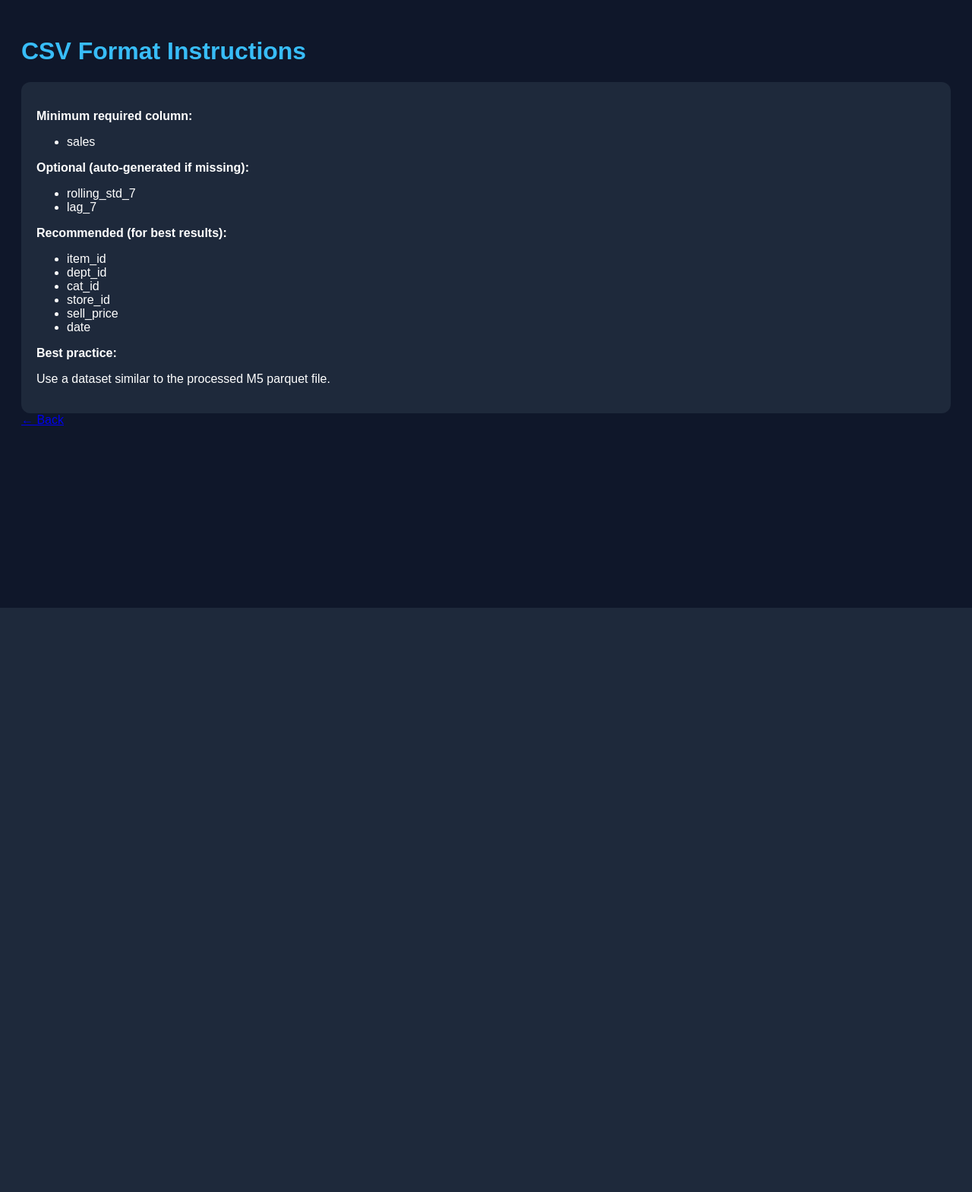
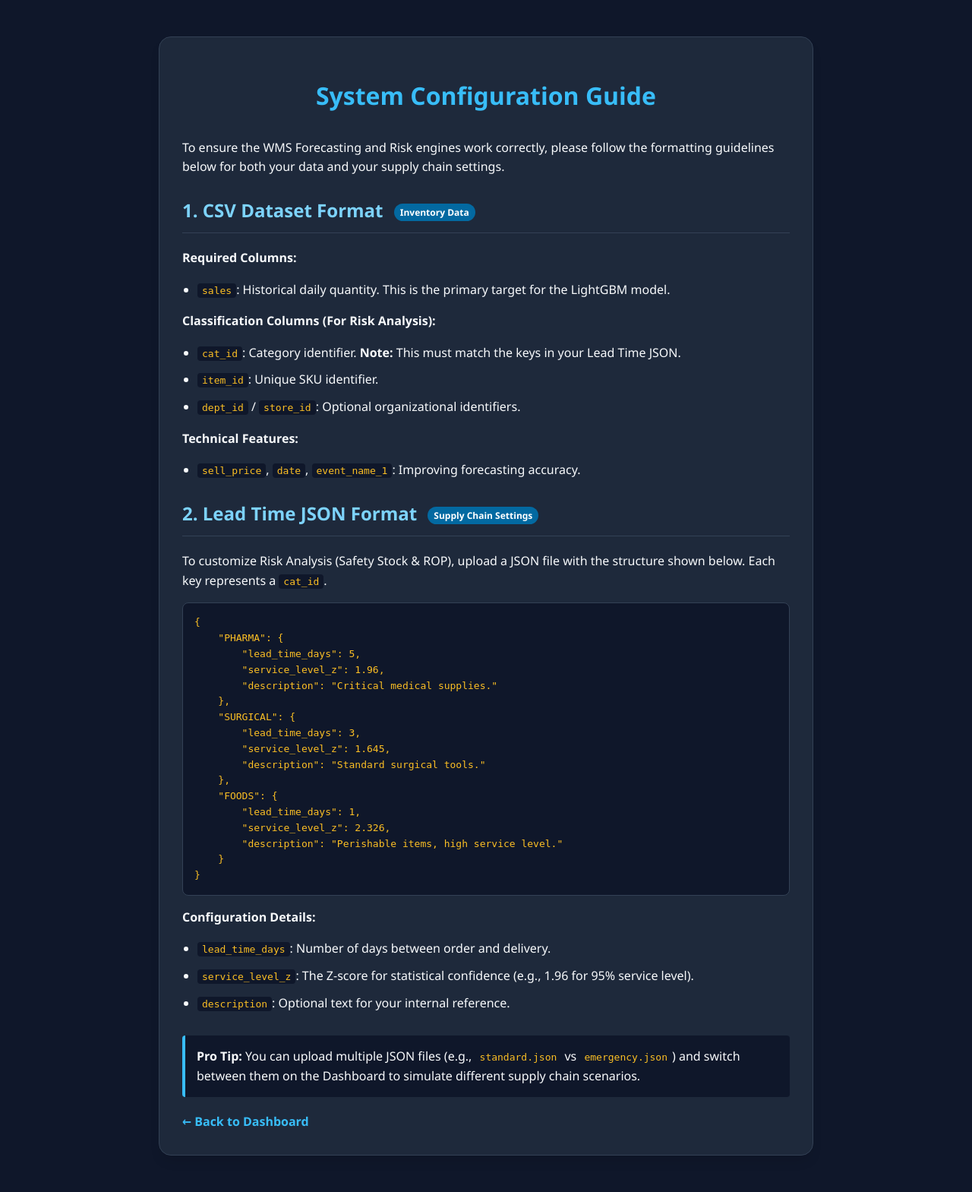
Before and after one commit to Harsh-Jagda/ICT304_Project, a Flask app: page /instructions in a window 1280 px wide. Shown: the whole page at 76% size. Before the commit the page ends 800 px from the top, so only its background shows below. Run offline with Flask 3, Linux system fonts and the light colour scheme.

Commit message:
Integration works with csv that follow the instructions

```diff
--- a/backend/routes.py
+++ b/backend/routes.py
@@ -1,5 +1,6 @@
 from flask import Blueprint, render_template, request, redirect, url_for, render_template_string, flash, current_app, session
 import os
+import json
 from auth import (
     check_login,
     login_user,
@@ -35,33 +36,39 @@
     return render_template("login.html", error=error)
 
 
-# ---------------- DASHBOARD ----------------
 @routes.route("/dashboard")
 def dashboard():
     if not role_required(["admin", "analyst", "viewer"]):
         return redirect(url_for("routes.login"))
 
+    # 1. Handle CSVs (Existing logic)
     uploads_list = []
     upload_folder = current_app.config["UPLOAD_FOLDER"]
     if os.path.exists(upload_folder):
-        uploads_list = os.listdir(upload_folder)
+        uploads_list = [f for f in os.listdir(upload_folder) if f.endswith(('.csv', '.parquet'))]
+
+    # 2. Handle JSON Lead Times (New logic)
+    json_list = []
+    # Point to your backend/model folder
+    model_folder = os.path.join(current_app.root_path, "model")
+    if os.path.exists(model_folder):
+        json_list = [f for f in os.listdir(model_folder) if f.endswith('.json')]
 
     active_csv = session.get("active_csv", "None")
+    active_name = os.path.basename(active_csv) if active_csv != "None" else "None"
 
-    # ✅ Extract just the filename for display
-    if active_csv and active_csv != "None":
-        active_name = os.path.basename(active_csv)
-    else:
-        active_name = "None"
+    # Store active JSON name for display
+    active_json = session.get("active_json", "lead_times.json")
 
     return render_template(
         "dashboard.html",
         username=get_username(),
         role=get_role(),
         uploads=uploads_list,
-        active_name=active_name
+        json_configs=json_list,
+        active_name=active_name,
+        active_json=active_json
     )
-
 
 
 @routes.route("/forecast")
@@ -85,29 +92,51 @@
 
 
 
+
 @routes.route("/risk")
 def risk():
+    # 1. Get the active CSV from session
     csv_path = session.get("active_csv")
-
     if not csv_path or not os.path.exists(csv_path):
-        flash("No valid dataset selected. Please select a CSV or use demo data.")
+        flash("No valid dataset selected. Please select one on the dashboard.")
         return redirect(url_for("routes.dashboard"))
 
+    # 2. Get the active JSON config from session (default to lead_times.json)
+    active_json = session.get("active_json", "lead_times.json")
+
     from services.risk_service import compute_risk
+    import pandas as pd
 
-    # ✅ Calculate risk for all three categories
-    categories = ["FOODS", "HOBBIES", "HOUSEHOLD"]
+    # 3. Dynamically find categories in the current file
+    try:
+        if csv_path.endswith(".parquet"):
+            temp_df = pd.read_parquet(csv_path, columns=["cat_id"])
+        else:
+            # Read just the cat_id column to save memory
+            temp_df = pd.read_csv(csv_path, usecols=["cat_id"])
+
+        categories = temp_df["cat_id"].unique().tolist()
+    except Exception:
+        categories = ["All Items"]
+
     results = []
 
+    # 4. Run analysis for each category using the SELECTED JSON
     for cat in categories:
-        result, err = compute_risk(csv_path, category=cat)
+        result, err = compute_risk(
+            csv_path,
+            category=cat,
+            json_filename=active_json
+        )
         if not err:
             results.append(result)
 
     if not results:
-        return f"<h2>Risk Analysis Error</h2><pre>Could not calculate risk for any category</pre><br><a href='/dashboard'>Back to Dashboard</a>"
+        flash("Could not generate risk analysis results.")
+        return redirect(url_for("routes.dashboard"))
 
-    return render_template("risk.html", data=results)  # Pass list of results
+    return render_template("risk.html", data=results, active_config=active_json)
+
 
 
 @routes.route("/upload", methods=["GET", "POST"])
@@ -173,3 +202,50 @@
 @routes.route("/instructions")
 def instructions():
     return render_template("instructions.html")
+
+
+
+@routes.route("/update_lead_times", methods=["GET", "POST"])
+def update_lead_times():
+    if not role_required(["admin"]):
+        return "Admins only."
+
+    if request.method == "POST":
+        if 'file' not in request.files:
+            flash("No file part")
+            return redirect(request.url)
+
+        file = request.files['file']
+        if file.filename == '':
+            flash("No selected file")
+            return redirect(request.url)
+
+        if file and file.filename.endswith('.json'):
+            # Save to the backend/model directory
+            model_dir = os.path.join(current_app.root_path, "model")
+            if not os.path.exists(model_dir):
+                os.makedirs(model_dir)
+
+            save_path = os.path.join(model_dir, file.filename)
+            file.save(save_path)
+
+            flash(f"Config {file.filename} uploaded successfully!")
+            return redirect(url_for("routes.dashboard"))
+        else:
+            flash("Please upload a valid .json file")
+
+    return render_template("update_lead.html")
+
+
+
+
+@routes.route("/select_json", methods=["POST"])
+def select_json():
+    if not role_required(["admin"]):
+        return "Admins only."
+
+    selected_json = request.form.get("selected_json")
+    if selected_json:
+        session["active_json"] = selected_json
+
+    return redirect(url_for("routes.dashboard"))
--- a/frontend/templates/instructions.html
+++ b/frontend/templates/instructions.html
@@ -2,48 +2,84 @@
 <html lang="en">
 <head>
     <meta charset="UTF-8">
-<title>CSV Guide</title>
-
+    <title>Data Formatting Guide</title>
     <style>
-body { background:#0f172a; color:white; font-family:sans-serif; padding:20px; }
-.card { background:#1e293b; padding:20px; border-radius:12px; }
-h1 { color:#38bdf8; }
+        body { background:#0f172a; color:#f8fafc; font-family:'Segoe UI', Tahoma, Geneva, Verdana, sans-serif; padding:40px; line-height: 1.6; }
+        .card { background:#1e293b; padding:30px; border-radius:16px; border: 1px solid #334155; max-width: 800px; margin: 0 auto; box-shadow: 0 10px 15px -3px rgba(0, 0, 0, 0.1); }
+        h1 { color:#38bdf8; text-align: center; margin-bottom: 30px; }
+        h2 { color:#7dd3fc; border-bottom: 1px solid #334155; padding-bottom: 10px; margin-top: 25px; }
+        ul { padding-left: 20px; }
+        li { margin-bottom: 10px; }
+        code { background: #0f172a; color: #fbbf24; padding: 2px 6px; border-radius: 4px; font-family: monospace; }
+        pre { background: #0f172a; color: #fbbf24; padding: 15px; border-radius: 8px; overflow-x: auto; font-family: monospace; border: 1px solid #334155; }
+        .back-btn { display: inline-block; margin-top: 20px; color: #38bdf8; text-decoration: none; font-weight: bold; }
+        .back-btn:hover { text-underline-offset: 4px; text-decoration: underline; }
+        .tag { display: inline-block; background: #0369a1; color: white; font-size: 0.75rem; padding: 2px 8px; border-radius: 9999px; margin-left: 8px; vertical-align: middle; }
     </style>
-
 </head>
 <body>
 
-<h1>CSV Format Instructions</h1>
+<div class="card">
+    <h1>System Configuration Guide</h1>
 
-<div class="card">
+    <p>To ensure the WMS Forecasting and Risk engines work correctly, please follow the formatting guidelines below for both your data and your supply chain settings.</p>
 
-<p><b>Minimum required column:</b></p>
+    <h2>1. CSV Dataset Format <span class="tag">Inventory Data</span></h2>
+
+    <p><b>Required Columns:</b></p>
     <ul>
-<li>sales</li>
+        <li><code>sales</code>: Historical daily quantity. This is the primary target for the LightGBM model.</li>
     </ul>
 
-<p><b>Optional (auto-generated if missing):</b></p>
+    <p><b>Classification Columns (For Risk Analysis):</b></p>
     <ul>
-<li>rolling_std_7</li>
-<li>lag_7</li>
+        <li><code>cat_id</code>: Category identifier. <strong>Note:</strong> This must match the keys in your Lead Time JSON.</li>
+        <li><code>item_id</code>: Unique SKU identifier.</li>
+        <li><code>dept_id</code> / <code>store_id</code>: Optional organizational identifiers.</li>
     </ul>
 
-<p><b>Recommended (for best results):</b></p>
+    <p><b>Technical Features:</b></p>
     <ul>
-<li>item_id</li>
-<li>dept_id</li>
-<li>cat_id</li>
-<li>store_id</li>
-<li>sell_price</li>
-<li>date</li>
+        <li><code>sell_price</code>, <code>date</code>, <code>event_name_1</code>: Improving forecasting accuracy.</li>
     </ul>
 
-<p><b>Best practice:</b></p>
-<p>Use a dataset similar to the processed M5 parquet file.</p>
+    <h2>2. Lead Time JSON Format <span class="tag">Supply Chain Settings</span></h2>
 
+    <p>To customize Risk Analysis (Safety Stock & ROP), upload a JSON file with the structure shown below. Each key represents a <code>cat_id</code>.</p>
+
+<pre>
+{
+    "PHARMA": {
+        "lead_time_days": 5,
+        "service_level_z": 1.96,
+        "description": "Critical medical supplies."
+    },
+    "SURGICAL": {
+        "lead_time_days": 3,
+        "service_level_z": 1.645,
+        "description": "Standard surgical tools."
+    },
+    "FOODS": {
+        "lead_time_days": 1,
+        "service_level_z": 2.326,
+        "description": "Perishable items, high service level."
+    }
+}
+</pre>
+
+    <p><b>Configuration Details:</b></p>
+    <ul>
+        <li><code>lead_time_days</code>: Number of days between order and delivery.</li>
+        <li><code>service_level_z</code>: The Z-score for statistical confidence (e.g., 1.96 for 95% service level).</li>
+        <li><code>description</code>: Optional text for your internal reference.</li>
+    </ul>
+
+    <div style="margin-top: 30px; padding: 15px; background: #0f172a; border-left: 4px solid #38bdf8; border-radius: 4px;">
+        <strong>Pro Tip:</strong> You can upload multiple JSON files (e.g., <code>standard.json</code> vs <code>emergency.json</code>) and switch between them on the Dashboard to simulate different supply chain scenarios.
     </div>
 
-<a href="/dashboard">← Back</a>
+    <a href="/dashboard" class="back-btn">← Back to Dashboard</a>
+</div>
 
 </body>
 </html>
```
Also changed, not shown: backend/services/risk_service.py (+34 -49 lines), frontend/templates/dashboard.html (+60 -36 lines), frontend/templates/update_lead.html (added, +34 -0 lines), README_for_group_members.txt. Lines whose indentation alone changed are shown as unchanged.
